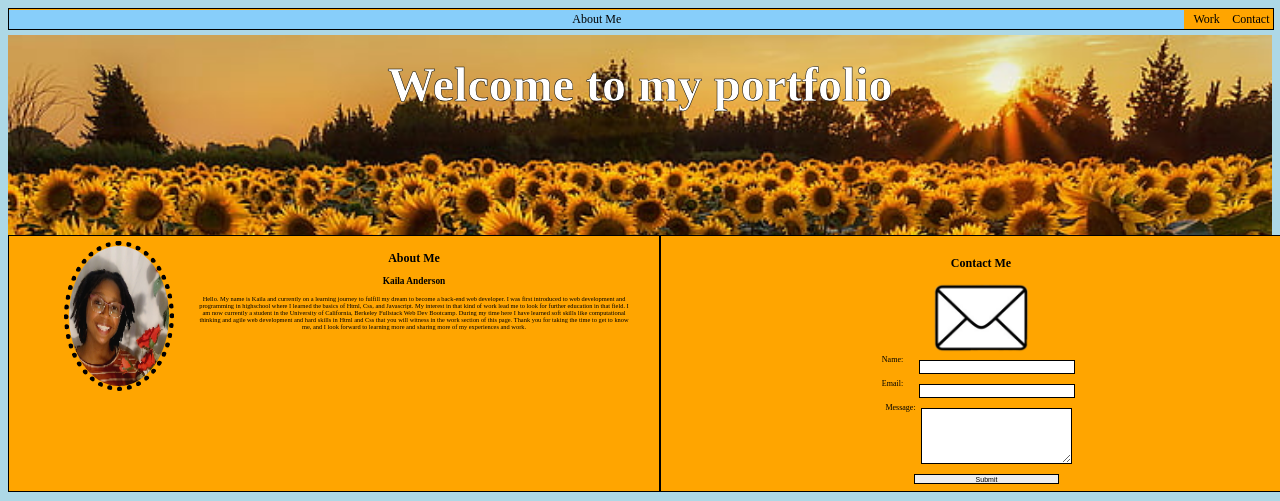
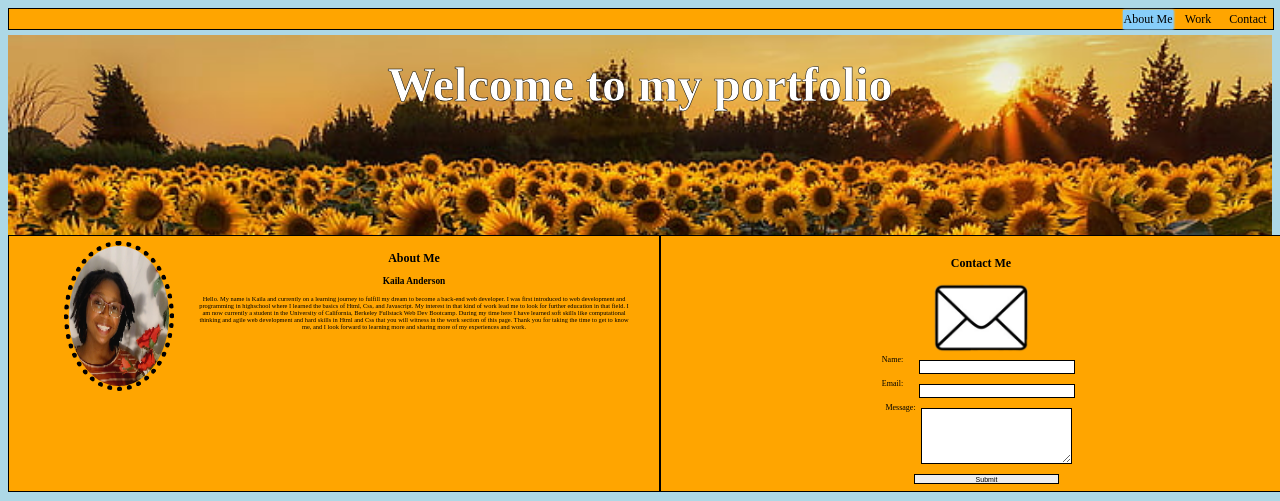
Before and after one commit to Kal-a11y/professional-portfolio, a plain HTML site: page index.html in a window 1280 px wide. In both pictures the pointer is over the item "About Me". Shown: the top 501 px of the page. Drawn offline with Linux system fonts and the light colour scheme.

Commit message:
Fixed bug with nav hover width

```diff
--- a/assets/css/large-screen.css
+++ b/assets/css/large-screen.css
@@ -54,6 +54,10 @@
         border: none;
         width: 50px;
         padding: 2px 0px;
+    }
+    nav li:hover{
+        width:50px;
+        box-shadow:.5px 0px 2px lightskyblue, -.5px -.5px 2px lightskyblue;
     }
 
 
--- a/assets/css/medium-screen.css
+++ b/assets/css/medium-screen.css
@@ -51,7 +51,7 @@
     }
     nav li:hover{
         width:50px;
-        box-shadow:.5px 0px 2px lightskyblue, -.5px -.5px 2px lightskyblue
+        box-shadow:.5px 0px 2px lightskyblue, -.5px -.5px 2px lightskyblue;
     }
 
 
```
